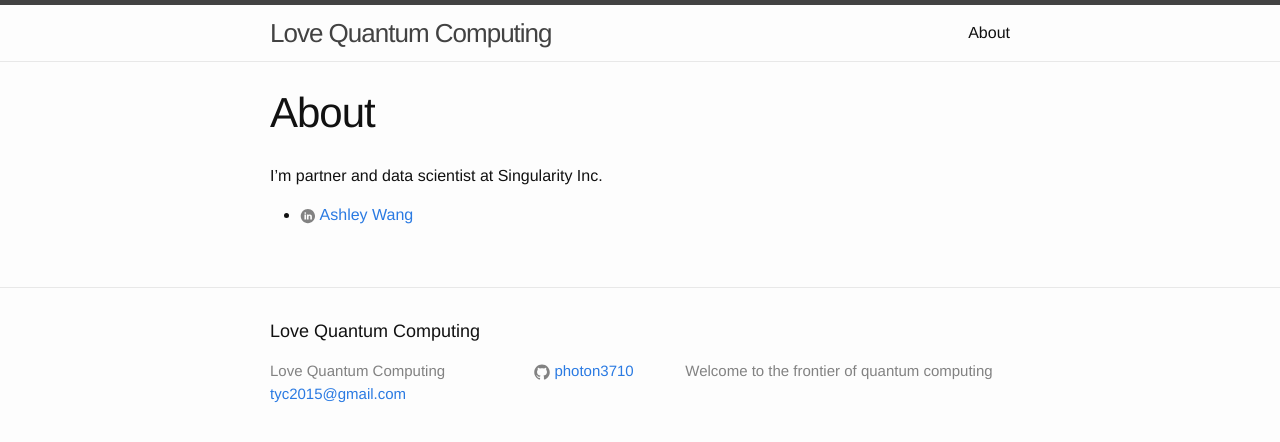
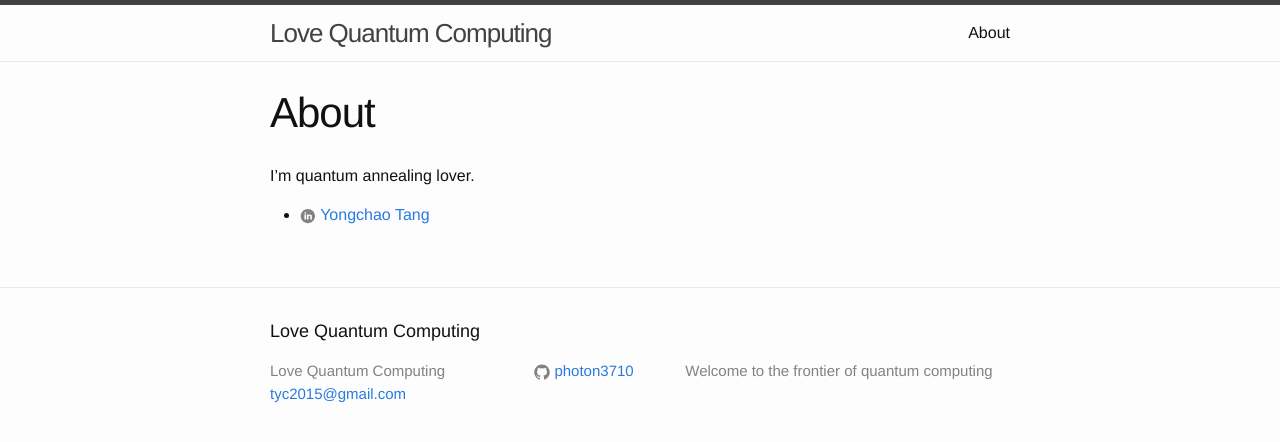
Before and after one commit to photon3710/photon3710.github.io, a Jekyll site: the page built from about.md, in a window 1280 px wide. Shown: the top 442 px of the page. Built offline with Jekyll 4.4.1, drawn with Linux system fonts in a browser that asks for light colours.

Commit message:
Update about.md

```diff
--- a/about.md
+++ b/about.md
@@ -4,6 +4,6 @@ title: About
 permalink: /about/
 ---
 
-I'm partner and data scientist at Singularity Inc.
+I'm quantum annealing lover.
 
-- {% include icon-linkedin.html username="Ashley Wang" userid="swang2015" %}
+- {% include icon-linkedin.html username="Yongchao Tang" userid="iqcguru" %}
```
